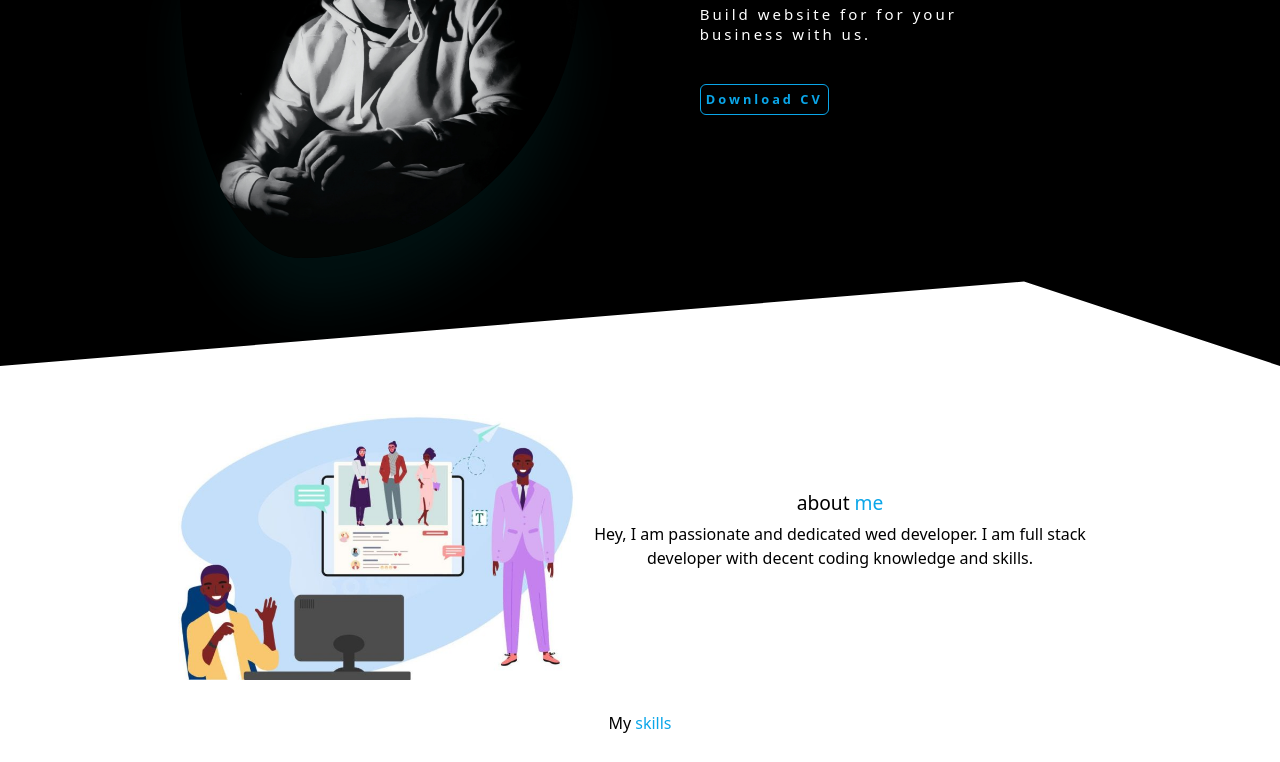
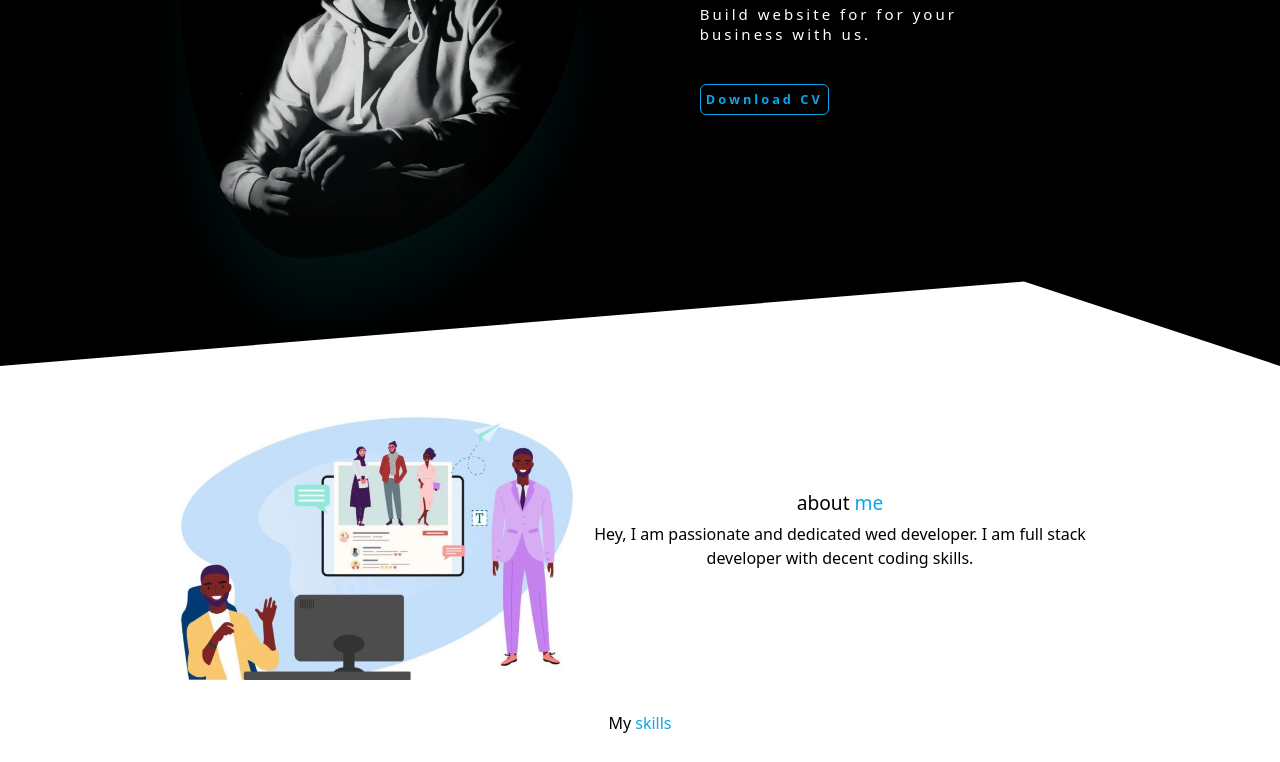
Before and after one commit to amazinginfo/Portfolio-website, a plain HTML site: page index.html in a window 1280 px wide. Shown: the part 284-1046 px from the top of the page. Drawn offline with nearby package versions, Linux system fonts and the light colour scheme.

Commit message:
changes in index.html

```diff
--- a/index.html
+++ b/index.html
@@ -97,7 +97,7 @@
                                     <h3 class="mb-0 ms-lg-2 text-center my-3">about <span> me</span></h3>
                                     <p class="mt-2  pe-lg-2 ms-3 ">Hey, I am passionate and dedicated wed developer. I am full stack
                                           developer with decent
-                                          coding knowledge and skills.</p>
+                                          coding skills.</p>
                               </section>
                         </div>
                         <div class="skills mt-sm-4 mt-2">
```
